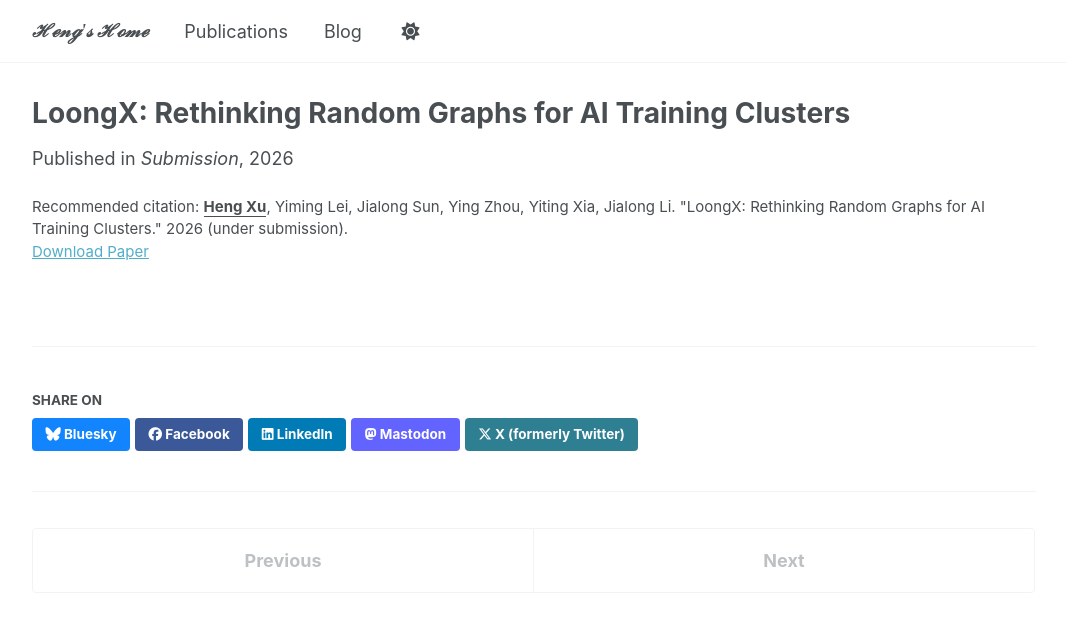
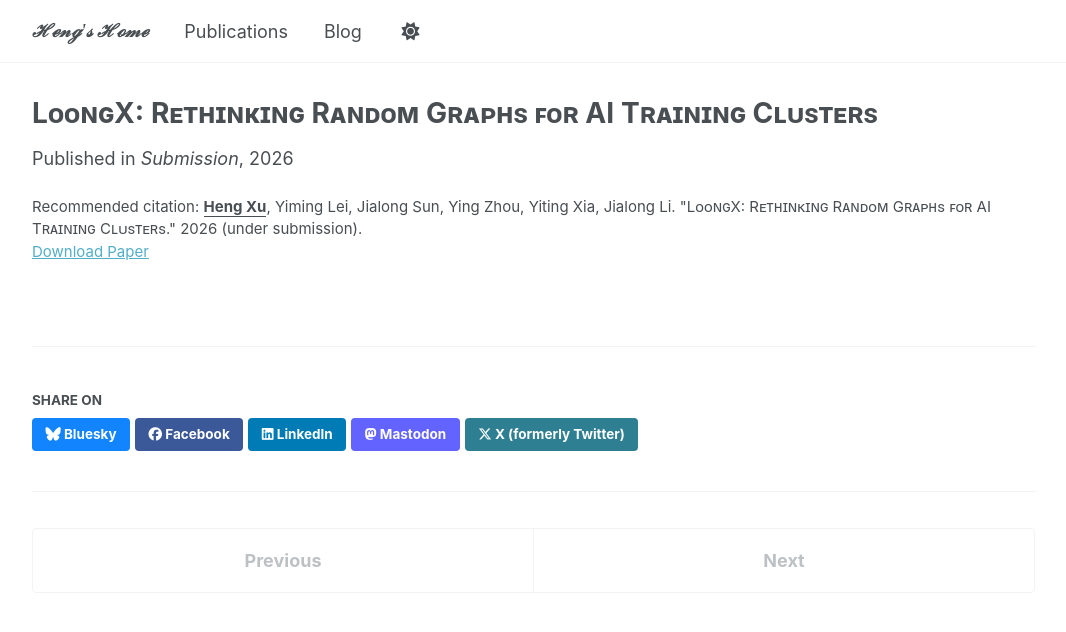
Before and after one commit to jhlxp/jhlxp.github.io, a Jekyll site: the page built from _publications/2026-07-01-loongx-nsdi.md, in a window 1280 px wide. Shown: the top 632 px of the page, without its empty margins (106-1172 px from the left). Built offline with Jekyll 4.4.1, drawn with Linux system fonts in a browser that asks for light colours; a script bundle is joined from its source files by our own code; library files that are not in the unit come from our copies.

Commit message:
Obfuscate LoongX display title

```diff
--- a/_publications/2026-07-01-loongx-nsdi.md
+++ b/_publications/2026-07-01-loongx-nsdi.md
@@ -1,5 +1,5 @@
 ---
-title: "LoongX: Rethinking Random Graphs for AI Training Clusters"
+title: "LᴏᴏɴɢX: Rᴇᴛʜɪɴᴋɪɴɢ Rᴀɴᴅᴏᴍ Gʀᴀᴩʜꜱ ꜰᴏʀ AI Tʀᴀɪɴɪɴɢ Cʟᴜꜱᴛᴇʀꜱ"
 collection: publications
 category: manuscripts
 permalink: /publication/loongx-2026
@@ -11,5 +11,5 @@ selected: false
 selected_order: 1
 selected_area: 'data-center-cloud'
 paperurl: '/paper/LoongX_Rethinking_Random_Graphs_for_AI_Training_Clusters.pdf'
-citation: '<strong><u>Heng Xu</u></strong>, Yiming Lei, Jialong Sun, Ying Zhou, Yiting Xia, Jialong Li. "LoongX: Rethinking Random Graphs for AI Training Clusters." 2026 (under submission).'
+citation: '<strong><u>Heng Xu</u></strong>, Yiming Lei, Jialong Sun, Ying Zhou, Yiting Xia, Jialong Li. "LᴏᴏɴɢX: Rᴇᴛʜɪɴᴋɪɴɢ Rᴀɴᴅᴏᴍ Gʀᴀᴩʜꜱ ꜰᴏʀ AI Tʀᴀɪɴɪɴɢ Cʟᴜꜱᴛᴇʀꜱ." 2026 (under submission).'
 ---
```
